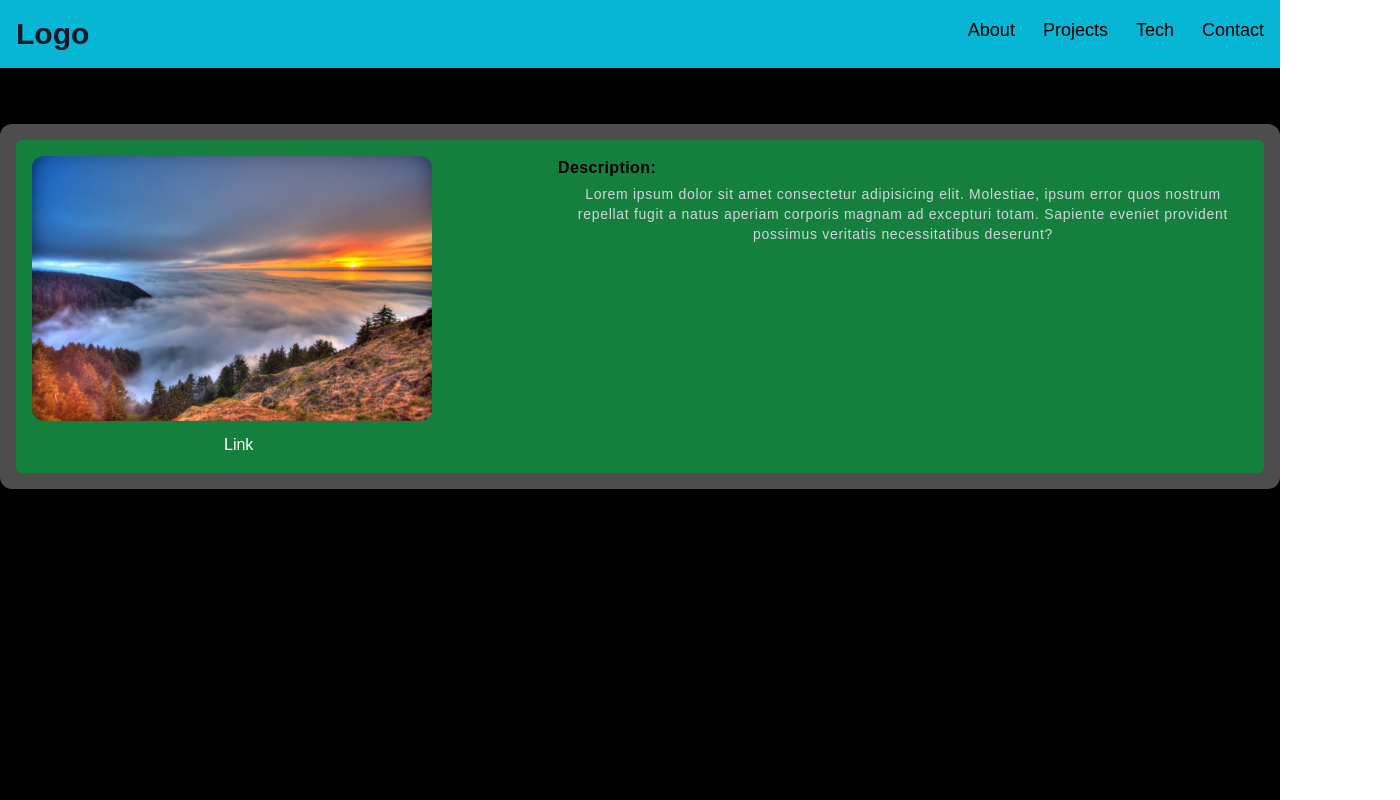
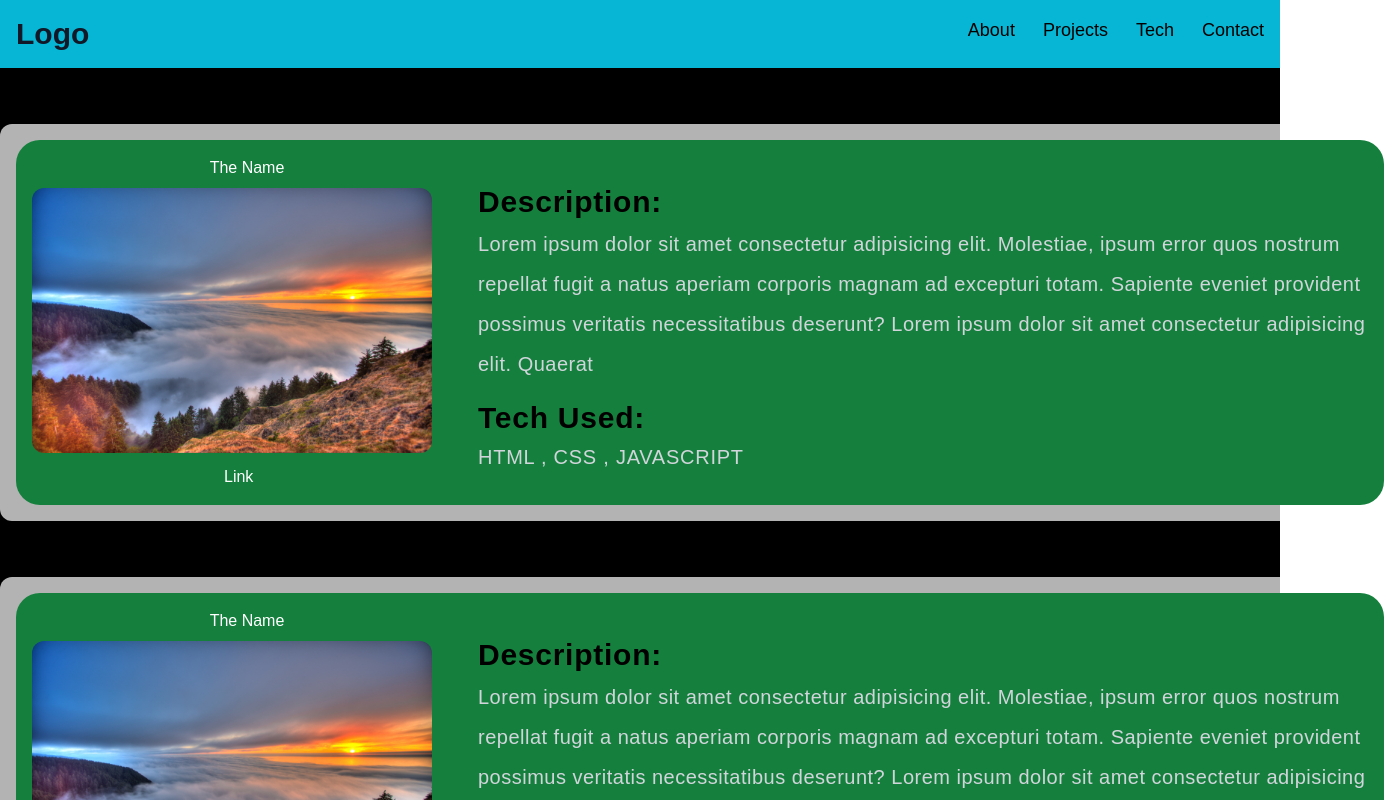
Before and after one commit to sushant-menon/portfolio-website-react, a React (Vite) app: page /project in a window 1280 px wide. Shown: the top 800 px of the page, 1400 px wide, since content can reach past the window. Built offline with nearby package versions, Linux system fonts and the light colour scheme.

Commit message:
content inside card completed

```diff
--- a/src/components/CardComponent.jsx
+++ b/src/components/CardComponent.jsx
@@ -3,10 +3,11 @@ import { Link } from "react-router-dom";
 
 const CardComponent = () => {
   return (
-    <div className="bg-green-700 rounded-md m-4 p-4 w-full">
+    <div className="bg-green-700 rounded-3xl m-4 p-4 w-full">
       <div className="flex flex-col items-center md:items-start md:flex-row">
         {/* Project details Image , description and tech used */}
         <div className="w-full flex items-center md:items-start md:flex-col flex-col">
+          <span className="mx-auto pb-2">The Name</span>
           <span>
             <img
               className="rounded-xl w-[320px] md:w-[400px]"
@@ -18,18 +19,25 @@ const CardComponent = () => {
           </span>
         </div>
         {/* description and tech */}
-        <div className="mt-7 space-y-6 md:space-y-0 md:mt-0 md:flex-col md:flex md:items-start">
+        <div className="mt-7 space-y-6 md:space-y-0 md:flex-col flex flex-col md:ml-4">
           <div className="w-full">
-            <h2 className="font-extrabold mb-1 tracking-wide text-black text-center md:text-start">
+            <h2 className="font-extrabold mb-1 tracking-wide text-black text-center md:text-start md:text-3xl">
               Description:
             </h2>
-            <span className="text-sm tracking-wider text-gray-300 text-center">
-              <p>
+            <span className="text-sm md:text-xl md:text-start md:tracking-wide tracking-wider text-gray-300 text-center md:leading-loose leading-relaxed">
+              <p className="md:mb-4">
                 Lorem ipsum dolor sit amet consectetur adipisicing elit.
                 Molestiae, ipsum error quos nostrum repellat fugit a natus
                 aperiam corporis magnam ad excepturi totam. Sapiente eveniet
-                provident possimus veritatis necessitatibus deserunt?
+                provident possimus veritatis necessitatibus deserunt? Lorem
+                ipsum dolor sit amet consectetur adipisicing elit. Quaerat
               </p>
+            </span>
+          </div>
+          <div className="text-center font-extrabold mb-1 tracking-wide text-black md:text-start md:text-3xl">
+            <h2>Tech Used:</h2>
+            <span className="font-bold md:font-light md:text-xl text-gray-300">
+              HTML , CSS , JAVASCRIPT
             </span>
           </div>
         </div>
--- a/src/components/GlassCard.jsx
+++ b/src/components/GlassCard.jsx
@@ -3,7 +3,7 @@ import CardComponent from "./CardComponent";
 
 const GlassCard = () => {
   return (
-    <div className=" m-14 text-white w-[700px] rounded-xl bg-white/30 flex justify-center md:mx-auto md:w-[1400px]">
+    <div className=" m-14 text-white  rounded-xl bg-white/70 flex justify-center md:mx-auto md:w-[1400px] mb-0">
       <CardComponent />
     </div>
   );
--- a/src/components/Projects.jsx
+++ b/src/components/Projects.jsx
@@ -3,8 +3,9 @@ import GlassCard from "./GlassCard";
 
 const Projects = () => {
   return (
-    <div className="bg-black h-screen">
-      <div className="flex">
+    <div className="bg-black h-auto">
+      <div className="flex flex-col">
+        <GlassCard />
         <GlassCard />
       </div>
     </div>
```
